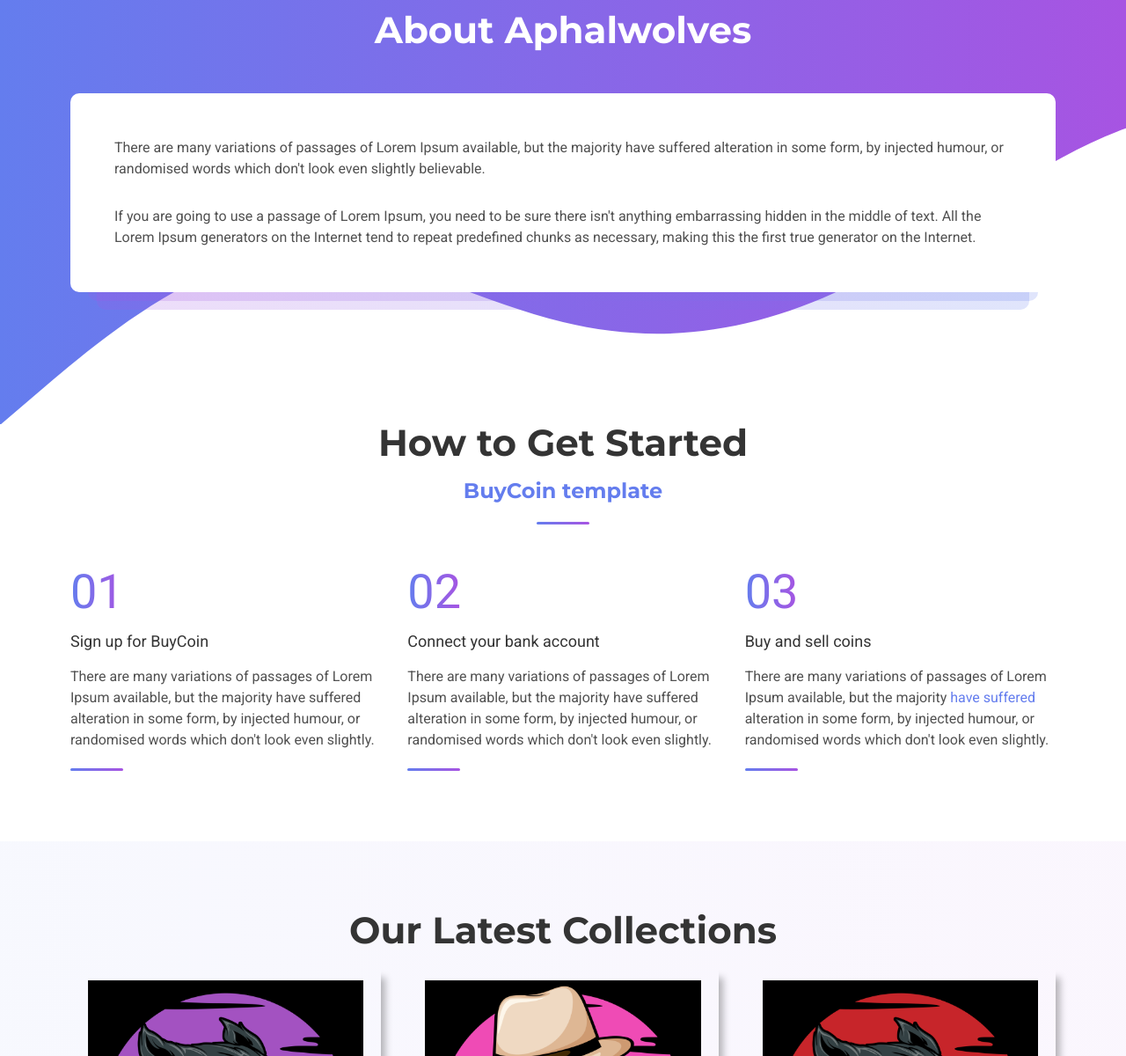
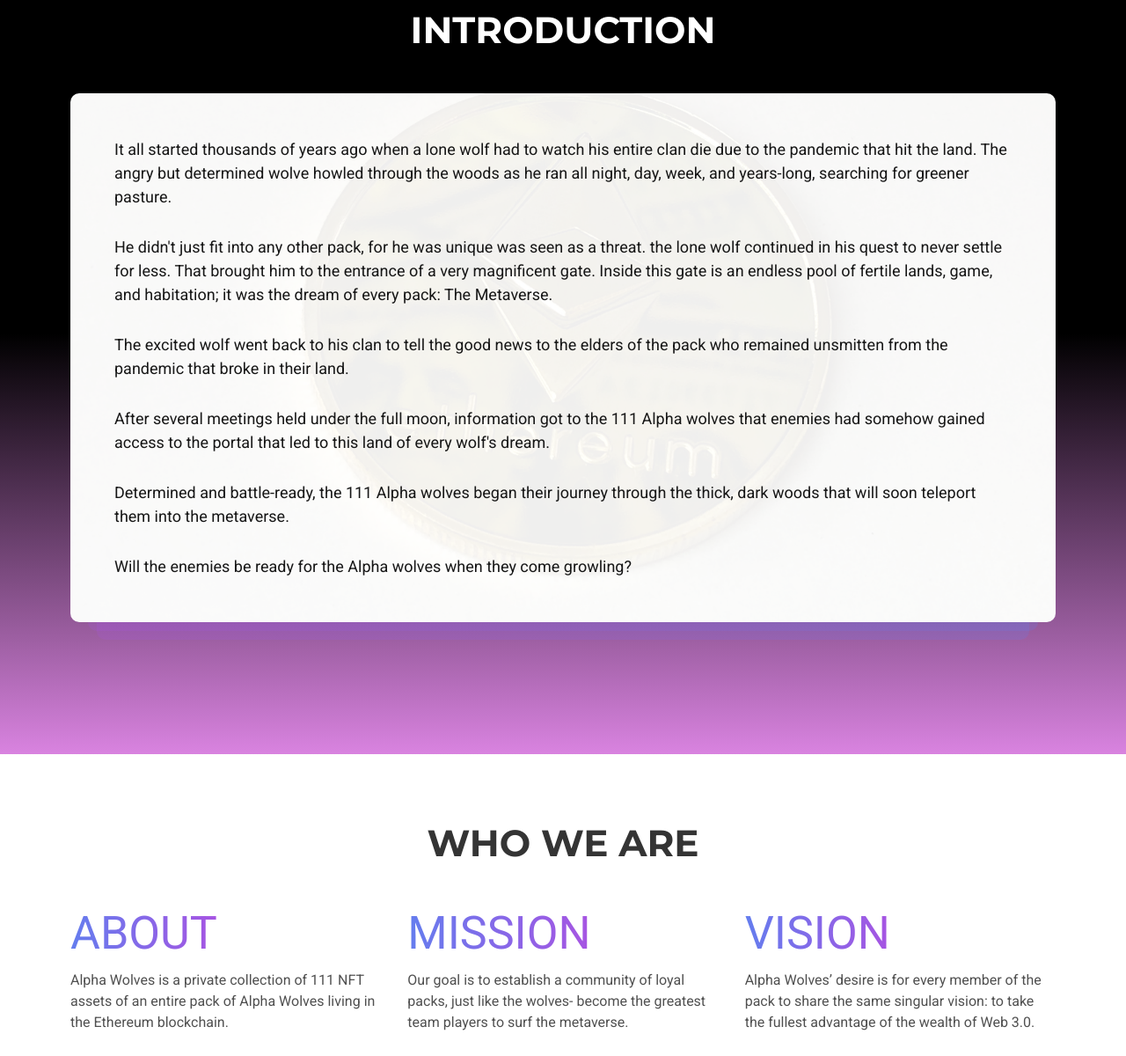
Before and after one commit to abusavvy/aw-website, a plain HTML site: page index.html in a window 1280 px wide. Shown: the part 960-2160 px from the top of the page at 88% size. Drawn offline with Linux system fonts and the light colour scheme; files whose address does not match are found by name.

Commit message:
adding the text contents

```diff
--- a/assets/css/custom.css
+++ b/assets/css/custom.css
@@ -55,6 +55,10 @@ html {
   max-width: 85%;
 }
 
+.bg--gradient {
+  background: linear-gradient(180deg, #000000 48%, #d983e0 100%);
+}
+
 .bg-black {
   background-color: black;
 }
--- a/assets/css/main.css
+++ b/assets/css/main.css
@@ -940,6 +940,7 @@ ul {
 .section__title {
   font-size: 32px;
   color: #343434;
+  text-transform: uppercase;
   font-family: "Montserrat", sans-serif;
   font-weight: 600;
   display: block;
@@ -1201,16 +1202,19 @@ ul {
 }
 .about__text {
   display: block;
-  background-color: #fff;
+  /* background-color: #fff; */
+  background: url(../img/about_bg.png);
+  background-position: center;
+  background-size: cover;
   position: relative;
   padding: 20px;
   border-radius: 10px;
   z-index: 4;
 }
 .about__text p {
-  font-size: 16px;
-  line-height: 24px;
-  color: #505050;
+  font-size: 18px;
+  line-height: 27px;
+  color: #161616;
   margin-bottom: 30px;
 }
 .about__text p:last-child {
@@ -1542,8 +1546,9 @@ ul {
   padding: 0 20px;
 }
 .box4__number {
-  font-size: 46px;
+  font-size: 42px;
   line-height: 100%;
+  text-transform: uppercase;
   font-weight: 500;
   margin-bottom: 15px;
   background-image: -webkit-linear-gradient(0deg, #647dee 0%, #a754e2 100%);
@@ -1576,14 +1581,14 @@ ul {
   color: #a754e2;
   text-decoration: underline;
 }
-.box4__text:before {
+.box4:before {
   content: "";
   position: absolute;
   display: block;
   width: 50px;
   height: 3px;
   bottom: -23px;
-  left: 0;
+  left: 21px;
   background-image: linear-gradient(90deg, #647dee 0%, #a754e2 100%);
   border-radius: 3px;
 }
@@ -1594,10 +1599,11 @@ ul {
 }
 @media (min-width: 768px) {
   .box4__number {
-    font-size: 54px;
-  }
-  .box4__text:before {
+    font-size: 52px;
+  }
+  .box4:before {
     width: 60px;
+    left: 0;
   }
 }
 /* box style 5 */
--- a/index.html
+++ b/index.html
@@ -171,25 +171,43 @@
 	<!-- end home -->
 
 	<!-- about -->
-	<section id="about" class="about about--wave section--gradient">
+	<section id="about" class="about bg--gradient">
 		<div class="container">
 			<div class="row">
 				<!-- section title -->
 				<div class="col-12">
-					<h2 class="section__title section__title--white section__title--margin">About Aphalwolves</h2>
+					<h2 class="section__title section__title--white section__title--margin">Introduction</h2>
 				</div>
 				<!-- end section title -->
 
 				<div class="col-12">
 					<!-- about text -->
 					<div class="about__text">
-						<p><b>There are many variations of passages</b> of Lorem Ipsum available, but the majority have
-							suffered
-							alteration in some form, by injected humour, or <b>randomised words</b> which don't look even slightly
-							believable.</p>
-						<p>If you are going to use a passage of Lorem Ipsum, you need to be sure there isn't anything embarrassing
-							hidden in the middle of text. <b>All the Lorem Ipsum generators on the Internet</b> tend to repeat
-							predefined chunks as necessary, making this the first true generator on the Internet.</p>
+						<p>It all started thousands of years ago when a lone wolf had to watch his entire clan die due to the
+							pandemic that hit the
+							land. The angry but determined wolve howled through the woods as he ran all night, day, week, and
+							years-long, searching
+							for greener pasture.
+						</p>
+						<p>He didn't just fit into any other pack, for he was unique was seen as a threat. the lone wolf continued
+							in his quest to
+							never settle for less. That brought him to the entrance of a very magnificent gate. Inside this gate is an
+							endless pool
+							of fertile lands, game, and habitation; it was the dream of every pack: The Metaverse.
+						</p>
+						<p>The excited wolf went back to his clan to tell the good news to the elders of the pack who remained
+							unsmitten from the
+							pandemic that broke in their land.
+						</p>
+						<p>After several meetings held under the full moon, information got to the 111 Alpha wolves that enemies had
+							somehow gained
+							access to the portal that led to this land of every wolf's dream.
+						</p>
+						<p>Determined and battle-ready, the 111 Alpha wolves began their journey through the thick, dark woods that
+							will soon
+							teleport them into the metaverse.
+						</p>
+						<p>Will the enemies be ready for the Alpha wolves when they come growling?</p>
 					</div>
 					<!-- end about text -->
 				</div>
@@ -199,48 +217,52 @@
 	<!-- end about -->
 
 	<!-- get started -->
-	<section id="getstarted" class="section section--pt0">
+	<section id="getstarted" class="section">
 		<div class="container">
 			<div class="row">
 				<!-- section title -->
 				<div class="col-12">
-					<h2 class="section__title">How to Get Started</h2>
-					<span class="section__tagline">BuyCoin template</span>
+					<h2 class="section__title">Who we are</h2>
+					<!-- <span class="section__tagline">BuyCoin template</span> -->
 				</div>
 				<!-- end section title -->
 
-				<div class="col-12 col-md-4">
+				<div class="col-12 col-lg-4">
 					<!-- box (style 4) -->
 					<div class="box4">
-						<span class="box4__number">01</span>
-						<h3 class="box4__title">Sign up for BuyCoin</h3>
-						<p class="box4__text">There are many variations of passages of Lorem Ipsum available, but the majority have
-							suffered alteration in some form, by injected humour, or <b>randomised words</b> which don't look even
-							slightly.</p>
+						<span class="box4__number">About</span>
+						<p class="box4__text">Alpha Wolves is a private collection of 111 NFT assets of an entire pack of Alpha
+							Wolves living in the
+							Ethereum
+							blockchain.</p>
+						<!-- <p class="box4__text">
+							Every asset in the collection is a uniquely crafted 3D art with hundreds of features.
+						</p> -->
 					</div>
 					<!-- end box (style 4) -->
 				</div>
 
-				<div class="col-12 col-md-4">
+				<div class="col-12 col-lg-4">
 					<!-- box (style 4) -->
 					<div class="box4">
-						<span class="box4__number">02</span>
-						<h3 class="box4__title">Connect your bank account</h3>
-						<p class="box4__text">There are many variations of passages of Lorem Ipsum available, <b>but the majority
-								have suffered</b> alteration in some form, by injected humour, or randomised words which don't look even
-							slightly.</p>
+						<span class="box4__number">MISSION</span>
+						<!-- <h3 class="box4__title">Connect your bank account</h3> -->
+						<p class="box4__text">Our goal is to establish a community of loyal packs, just like the wolves- become the
+							greatest team players to surf the
+							metaverse.</p>
 					</div>
 					<!-- end box (style 4) -->
 				</div>
 
-				<div class="col-12 col-md-4">
+				<div class="col-12 col-lg-4">
 					<!-- box (style 4) -->
 					<div class="box4">
-						<span class="box4__number">03</span>
-						<h3 class="box4__title">Buy and sell coins</h3>
-						<p class="box4__text">There are many variations of passages of Lorem Ipsum available, but the majority <a
-								href="#">have suffered</a> alteration in some form, by injected humour, or randomised words which don't
-							look even slightly.</p>
+						<span class="box4__number">VISION</span>
+						<!-- <h3 class="box4__title">Buy and sell coins</h3> -->
+						<p class="box4__text">Alpha Wolves’ desire is for every member of the pack to share the same singular
+							vision: to take the fullest advantage of
+							the wealth of Web 3.0.
+						</p>
 					</div>
 					<!-- end box (style 4) -->
 				</div>
```
Also changed, not shown: assets/img/about_bg.jpg (added), assets/img/about_bg.png (added).
